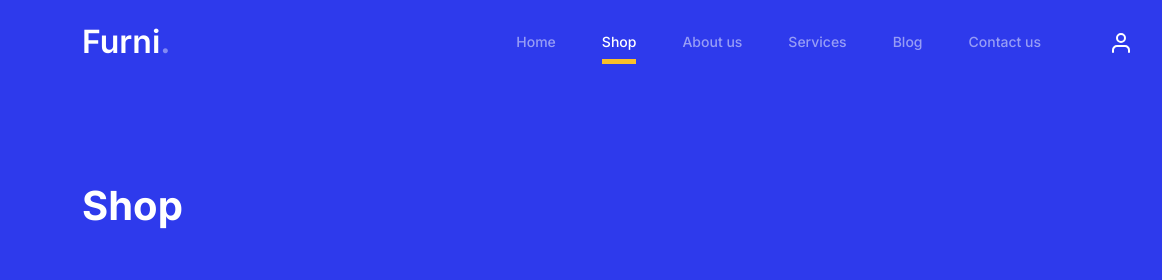
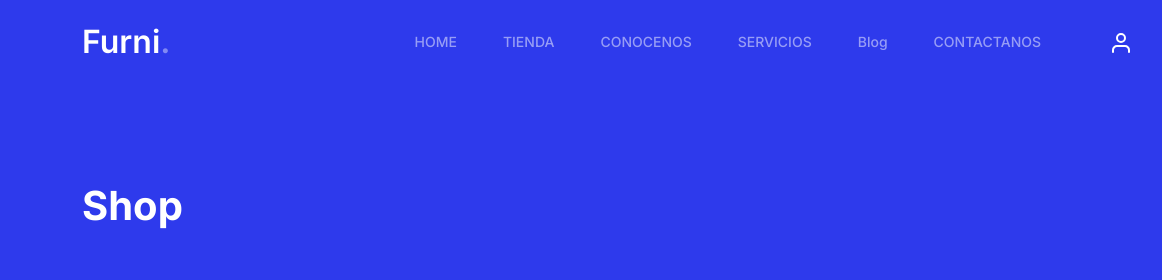
Before and after one commit to ElderRV/ElderRV.github.io, a plain HTML site: page shop.html in a window 1280 px wide. Shown: the top 280 px of the page, 0-1162 px from the left. Drawn offline with Linux system fonts and the light colour scheme.

Commit message:
CAMBIOS DE NOMBRES

```diff
--- a/shop.html
+++ b/shop.html
@@ -39,13 +39,13 @@
 				<div class="collapse navbar-collapse" id="navbarsFurni">
 					<ul class="custom-navbar-nav navbar-nav ms-auto mb-2 mb-md-0">
 						<li class="nav-item ">
-							<a class="nav-link" href="index.html">Home</a>
+							<a class="nav-link" href="index.html">HOME</a>
 						</li>
-						<li class="active"><a class="nav-link" href="shop.html">Shop</a></li>
-						<li><a class="nav-link" href="about.html">About us</a></li>
-						<li><a class="nav-link" href="services.html">Services</a></li>
+						<li><a class="nav-link" href="shop.html">TIENDA</a></li>
+						<li><a class="nav-link" href="about.html">CONOCENOS</a></li>
+						<li><a class="nav-link" href="services.html">SERVICIOS</a></li>
 						<li><a class="nav-link" href="blog.html">Blog</a></li>
-						<li><a class="nav-link" href="contact.html">Contact us</a></li>
+						<li><a class="nav-link" href="contact.html">CONTACTANOS</a></li>
 					</ul>
 
 					<ul class="custom-navbar-cta navbar-nav mb-2 mb-md-0 ms-5">
```
Also changed, not shown: index.html (+1 -1 lines).
